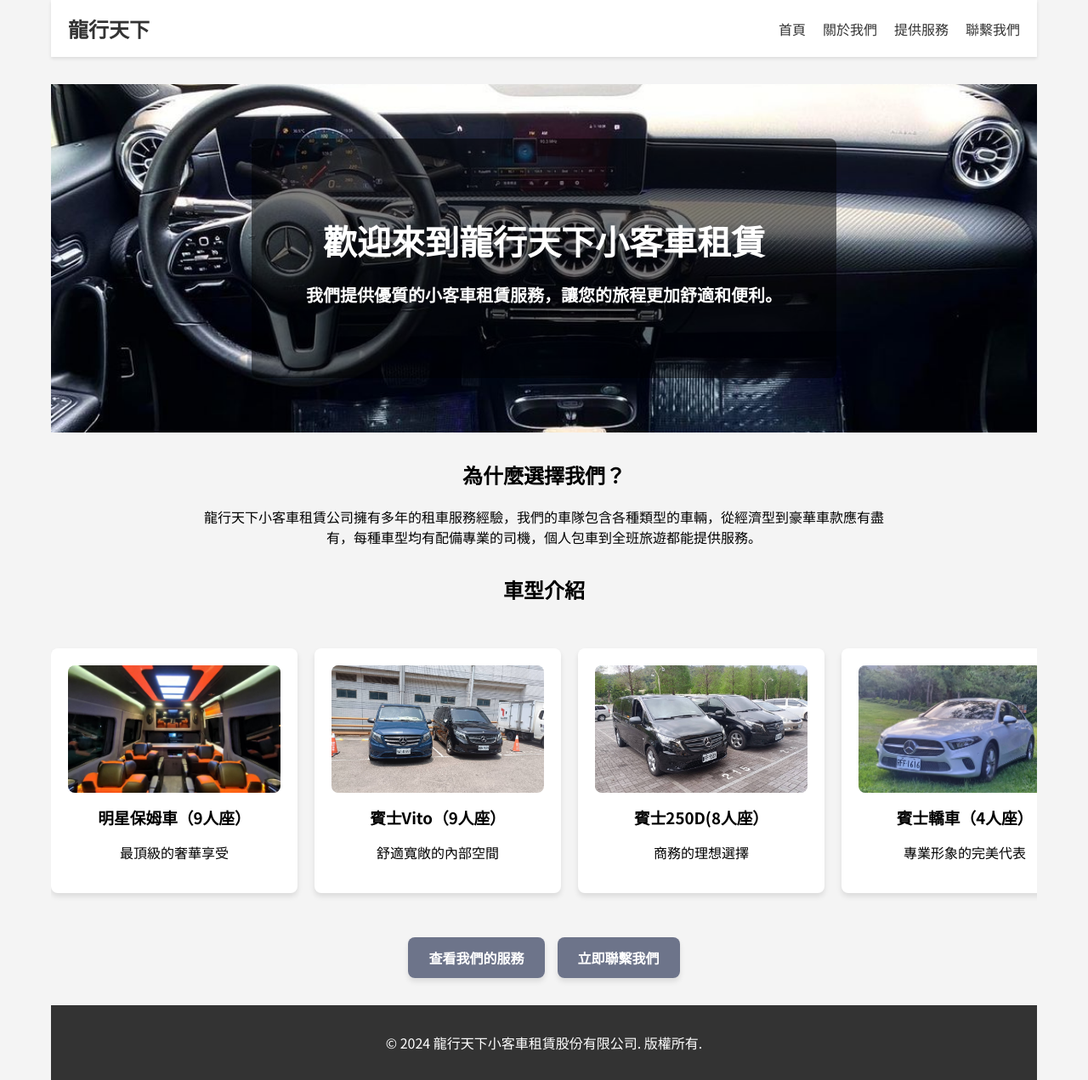
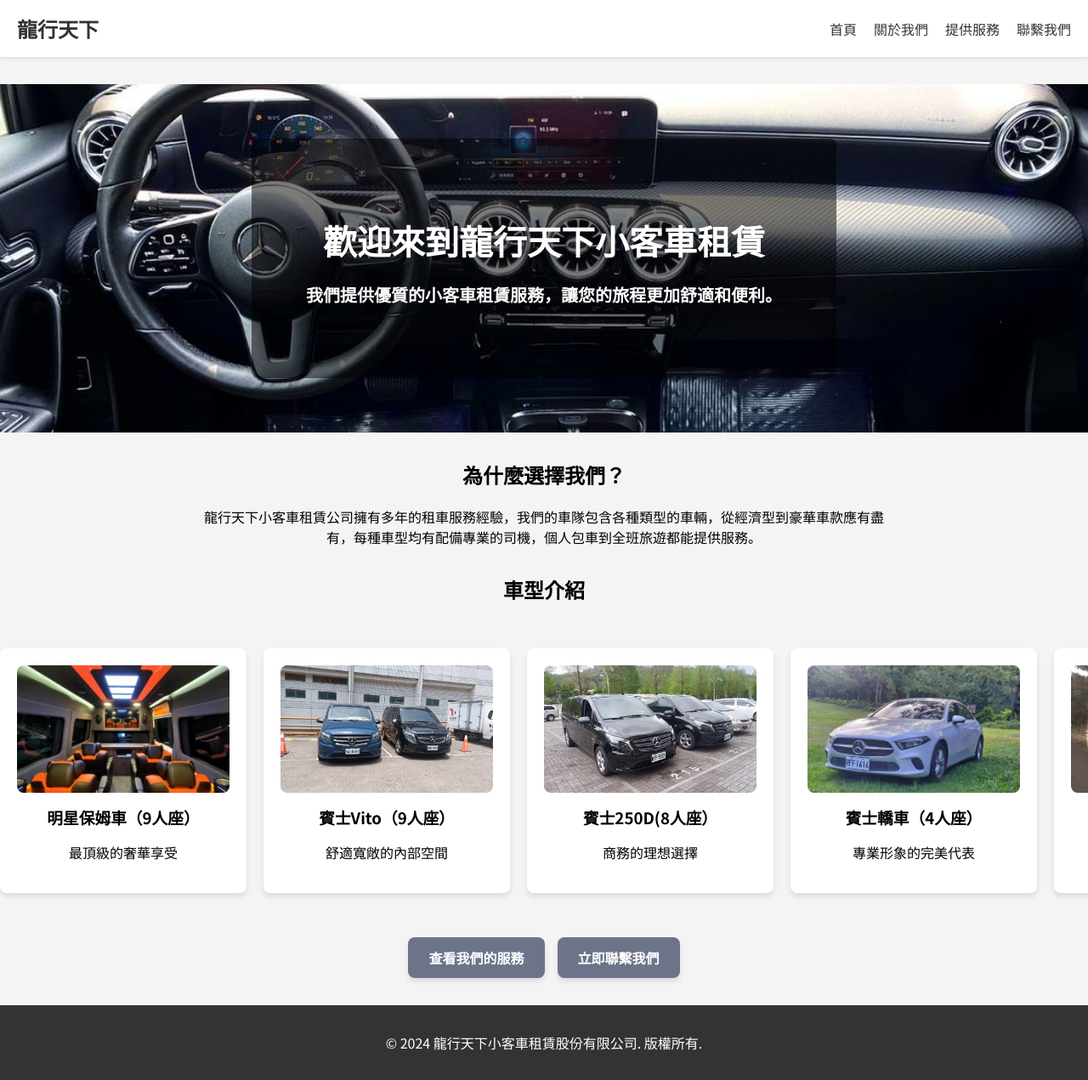
Before and after one commit to ryanchen1994/DragonDrive, a Vue app: page / in a window 1280 px wide. Shown: the whole page at 85% size. Built offline with nearby package versions, Linux system fonts and the light colour scheme.

Commit message:
20240916 修改用字及頂端列寬度

```diff
--- a/src/App.vue
+++ b/src/App.vue
@@ -46,9 +46,8 @@
 }
 
 #app {
-  max-width: 1200px;
-  margin: 0 auto;
-  padding: 0 20px;
+  /* 取消 #app 的左右邊距，以實現與左右邊緣對齊 */
+  padding: 0;
 }
 
 header {
@@ -57,14 +56,20 @@
   position: sticky;
   top: 0;
   z-index: 1000;
-  padding: 0 20px;
+  /* 取消 header 的左右邊距 */
+  padding: 0;
+  /* 設定 header 內部的左右邊距為 0 */
+  margin: 0;
+  width: 100%;
 }
 
 nav {
   display: flex;
   justify-content: space-between;
   align-items: center;
-  padding: 1rem 0;
+  padding: 1rem 20px; /* 設定左右內邊距，這是內部的間距 */
+  /* 確保 nav 不超出 header */
+  box-sizing: border-box;
 }
 
 .logo {
@@ -138,11 +143,13 @@
     gap: 10px;
     position: absolute;
     top: 60px;
-    right: 20px;
+    right: 0; /* 設定為 0 以確保選單右對齊 */
     background-color: #fff;
-    width: 200px;
+    width: 100%; /* 設定選單寬度為 100% */
     box-shadow: 0 2px 4px rgba(0, 0, 0, 0.1);
     padding: 20px;
+    /* 確保選單內部內容的邊距 */
+    box-sizing: border-box;
   }
 
   nav ul.open {
@@ -169,5 +176,8 @@
   padding: 1rem 0;
   background-color: #333;
   color: #fff;
+  /* 取消 footer 的左右邊距 */
+  margin: 0;
+  width: 100%;
 }
 </style>
--- a/src/views/Services.vue
+++ b/src/views/Services.vue
@@ -25,13 +25,13 @@
 import driverImage from '../assets/images/driver-3978839_1280.jpg';
 
 const services = ref([
-  { id: 1, title: '包車旅遊', description: '適合周末出遊或連假旅行的靈活租車選擇。', image: tourImage },
+  { id: 1, title: '包車旅遊', description: '適合週末出遊或連假旅行的靈活租車選擇。', image: tourImage },
   { id: 2, title: '機場接送', description: '提供方便的機場接送服務，讓您的旅程更加輕鬆。', image: airportImage },
   { id: 3, title: '商業接待', description: '專業司機和豪華車款服務。', image: businessImage },
   { id: 4, title: '婚禮車隊', description: '婚禮專屬車隊服務，增加儀式感。', image: weddingImage },
-  { id: 5, title: '長途出差', description: '跨城市出差免擔心。', image: longTripImage },
+  { id: 5, title: '長途出差', description: '跨縣市出差免擔心。', image: longTripImage },
   { id: 6, title: '大型活動接送', description: '提供團體接送服務。', image: eventImage },
-  { id: 7, title: '豪華車體驗', description: '高端車款租賃。', image: luxuryImage },
+  { id: 7, title: '豪華車體驗', description: '高級車款租賃。', image: luxuryImage },
   { id: 8, title: '專業司機', description: '經驗豐富的專業駕駛。', image: driverImage }
 ]);
 </script>
```
